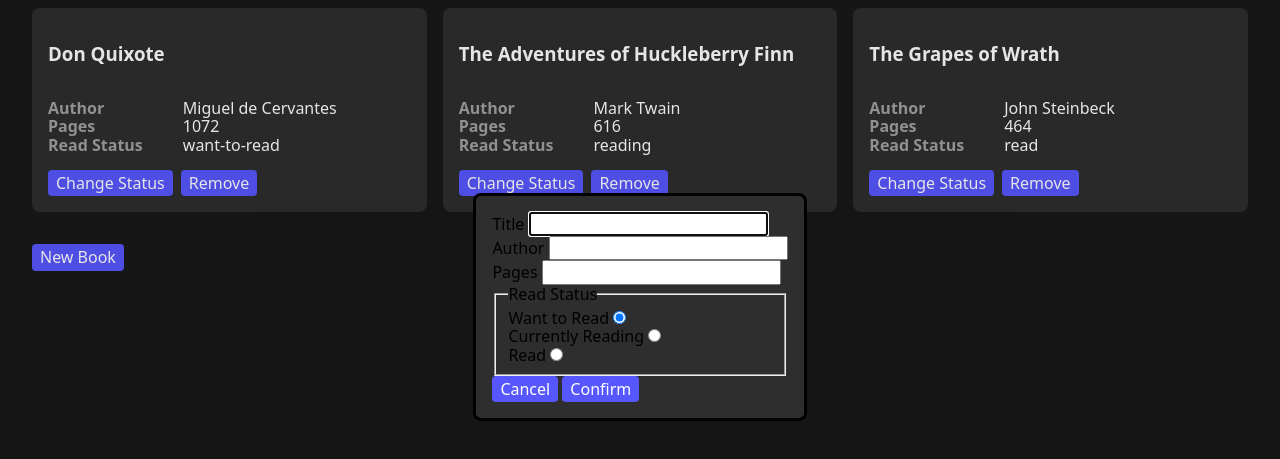
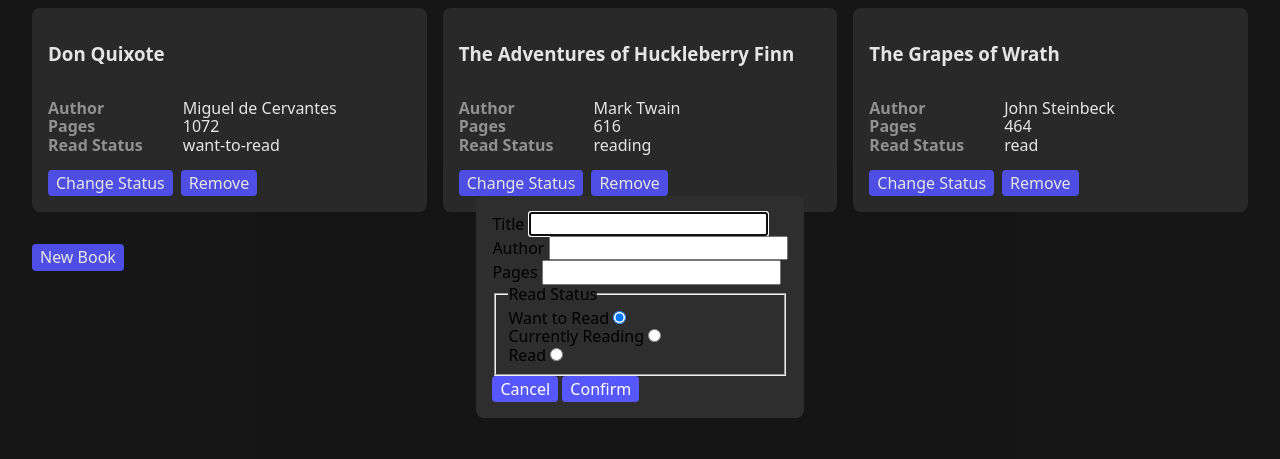
Before and after one commit to cgrustas/library, a plain HTML site: page index.html in a window 1280 px wide. Both pictures are taken after a click on the button "New Book". Shown: the part 93-552 px from the top of the page. Drawn offline with Linux system fonts and the light colour scheme.

Commit message:
Remove default border from dialog

```diff
--- a/css/styles.css
+++ b/css/styles.css
@@ -66,4 +66,6 @@ body>button {
     align-self: flex-start;
 }
 
-dialog {}
+dialog {
+    border: none;
+}
```
